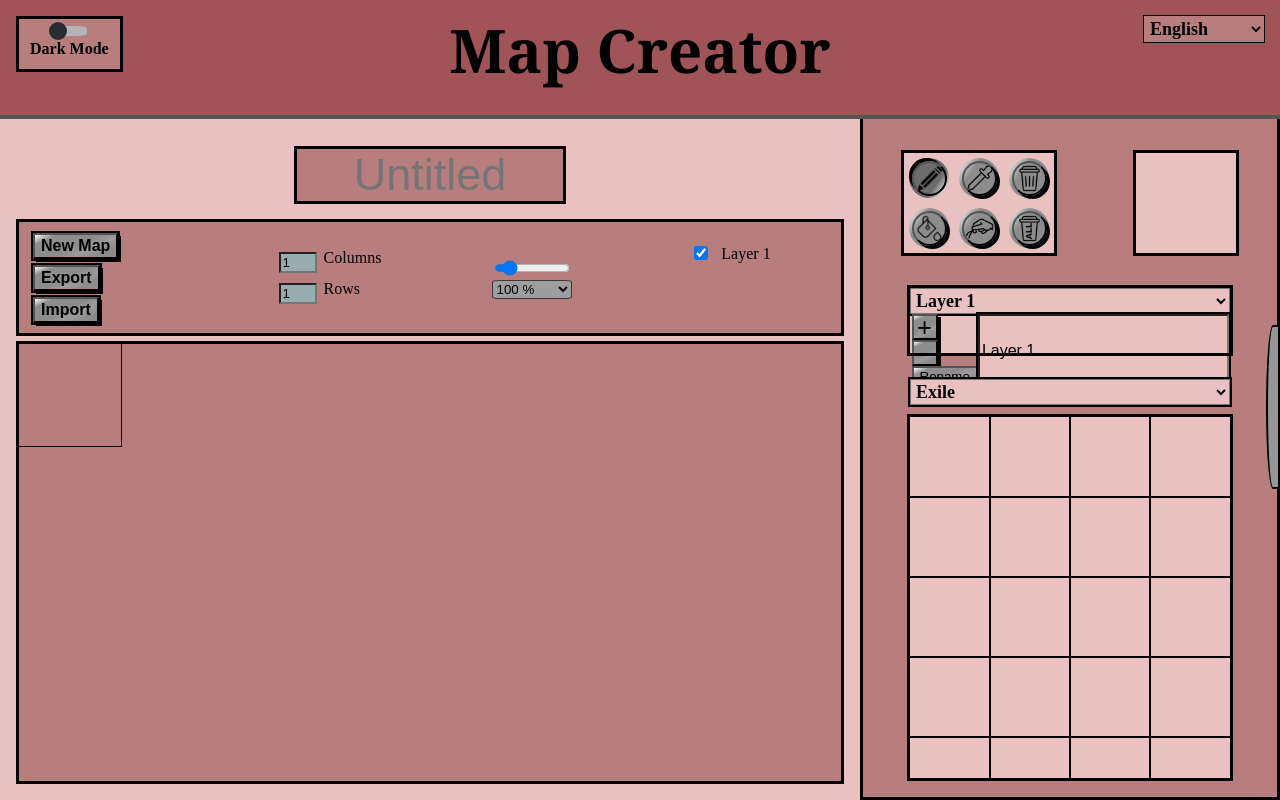
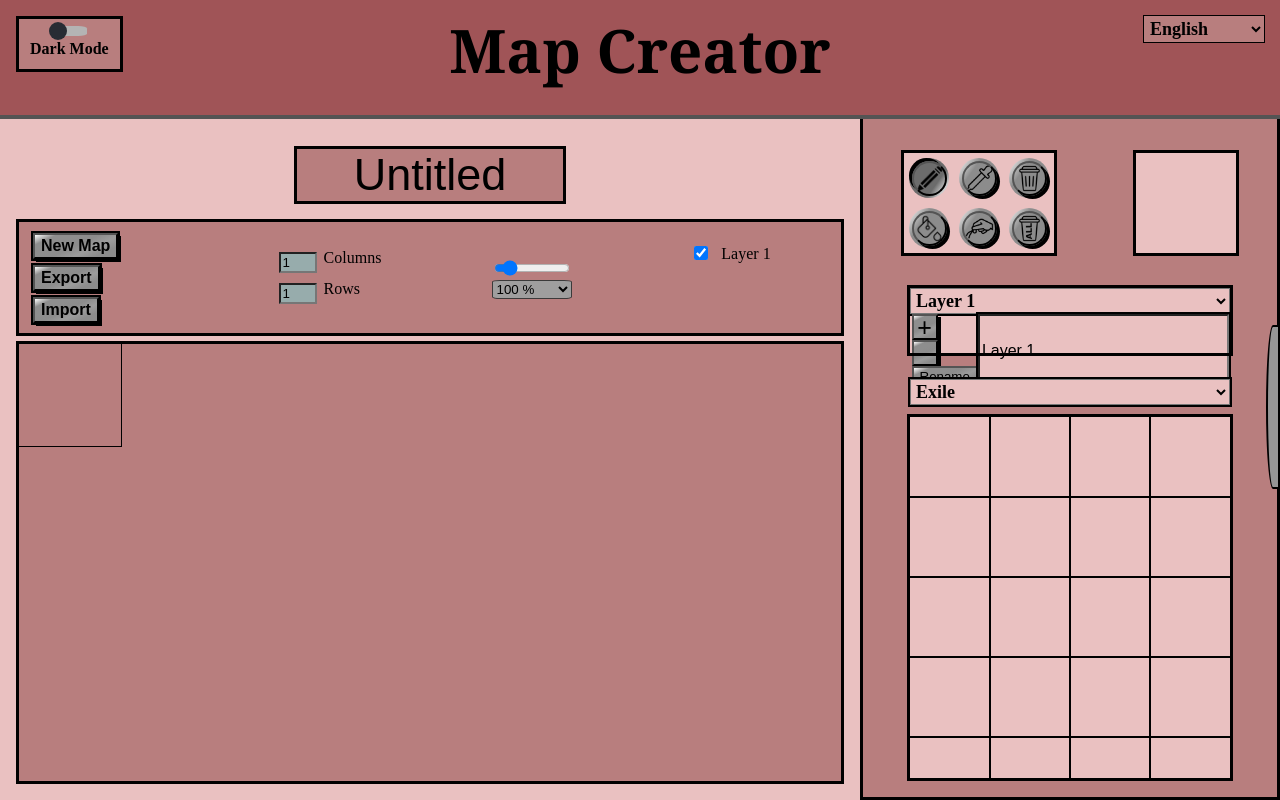
Before and after one commit to GeroNahu/Map-Creator, a React (Create React App) app: page / in a window 1280 px wide. Built offline with nearby package versions, Linux system fonts and the light colour scheme.

Commit message:
Fixes color placeholder property

```diff
--- a/src/Styles/mapSection.css
+++ b/src/Styles/mapSection.css
@@ -15,10 +15,13 @@
   min-width: min-content;
   text-align: center;
 }
+.titleInput::placeholder {
+  color: rgb(0, 0, 0);
+}
 .mapSelectorsContainer {
   align-items: center;
   border: solid 3px;
   display: grid;
-  grid-template-columns: repeat(4, 1fr) ;
+  grid-template-columns: repeat(4, 1fr);
   padding: 5px;
 }
```
